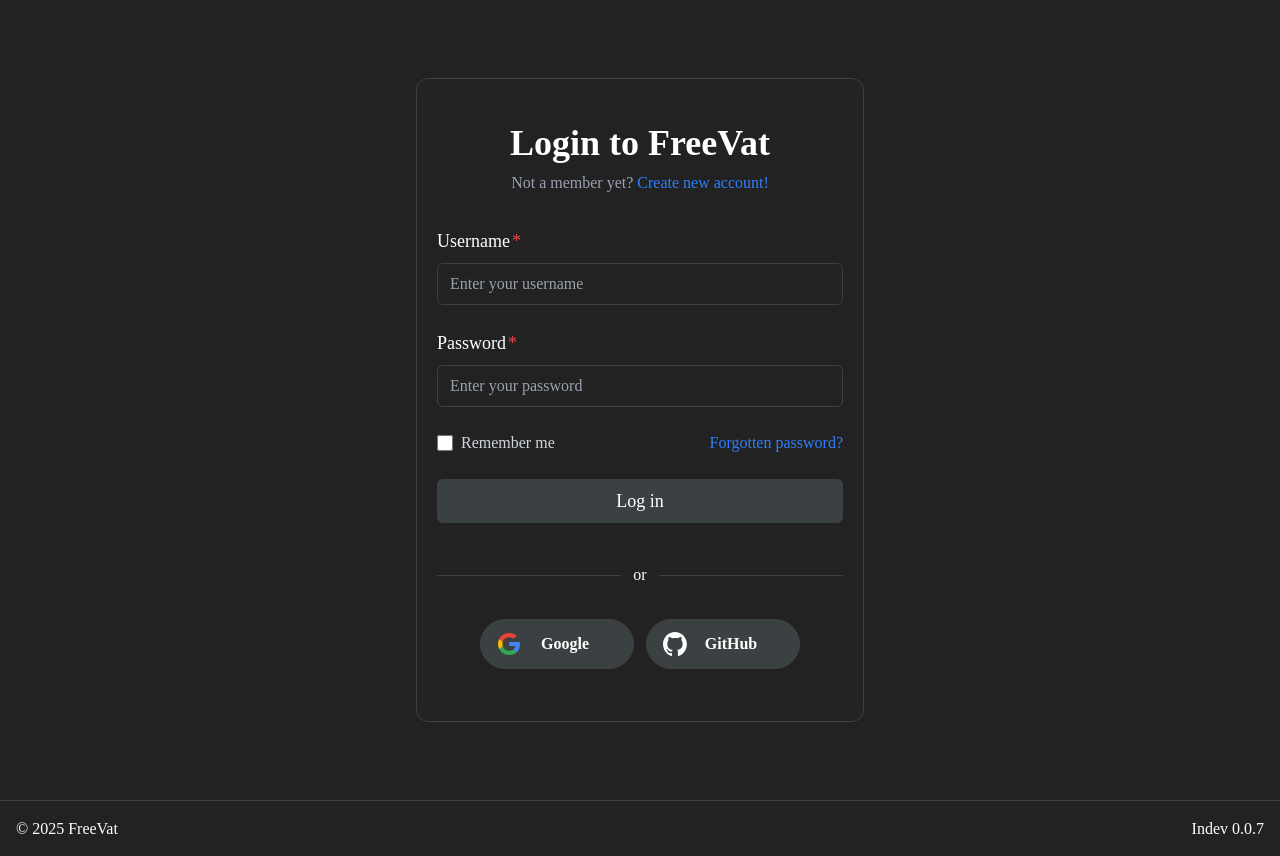
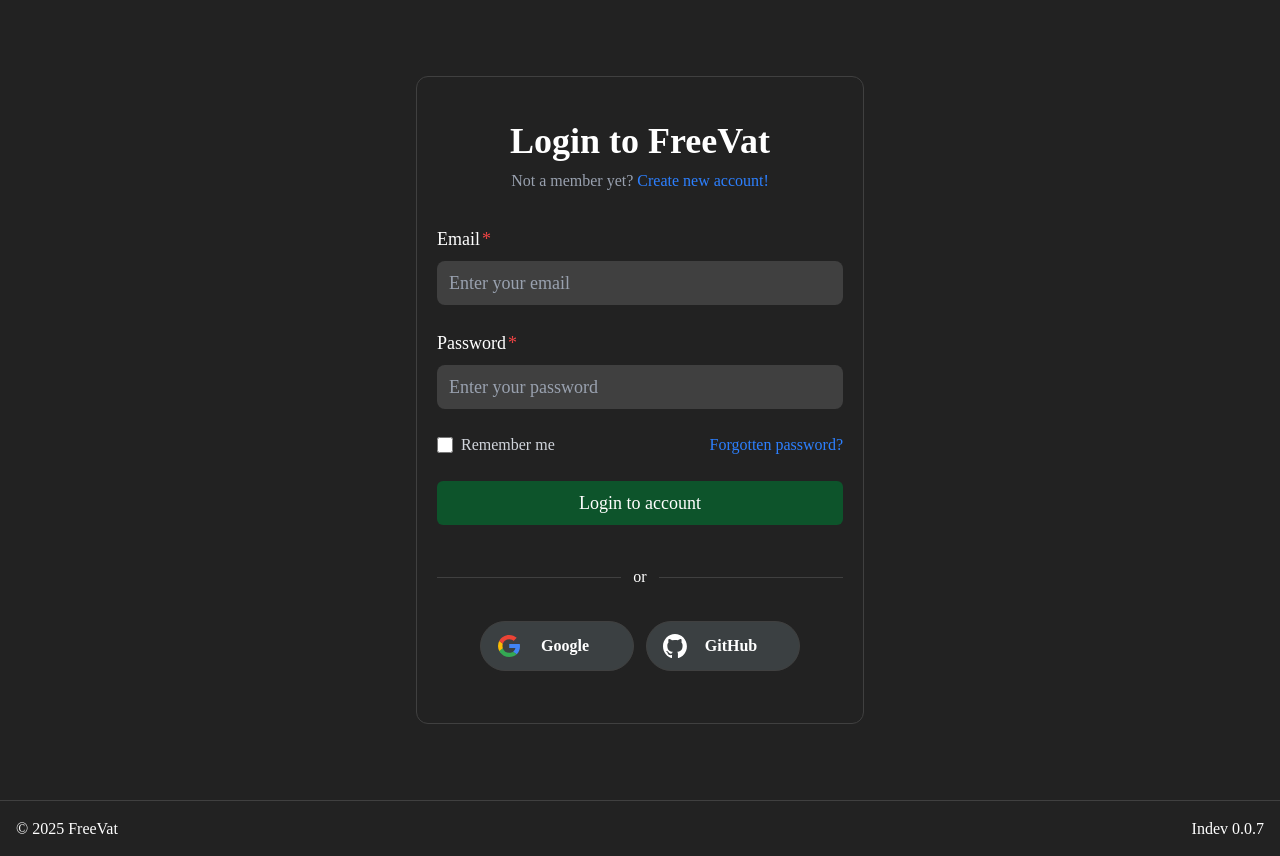
Before and after one commit to PanVat/FreeVat, a Django app: template templates/users/login.html in a window 1280 px wide. Shown: the part 110-966 px from the top of the page. Run offline with Django 5.2, Linux system fonts and the light colour scheme; the template is opened without the code that fills it: values that come from a table or form of the project are taken from there, others are empty; some libraries are stand-ins or nearby versions; some web fonts are replaced.

Commit message:
Přihlašování a registrace účtů

```diff
--- a/freevat/settings.py
+++ b/freevat/settings.py
@@ -175,4 +175,7 @@ STATIC_ROOT = BASE_DIR / 'staticfiles'
 # Uživatelský model
 AUTH_USER_MODEL = 'users.User'
 
+# Důležité kvůli chybě
+SITE_ID = 1
+
 DEFAULT_AUTO_FIELD = 'django.db.models.BigAutoField'
--- a/static/css/tailwind/dist/styles.css
+++ b/static/css/tailwind/dist/styles.css
@@ -10,6 +10,8 @@
     --color-red-100: oklch(93.6% 0.032 17.717);
     --color-red-700: oklch(50.5% 0.213 27.518);
     --color-red-900: oklch(39.6% 0.141 25.723);
+    --color-green-800: oklch(44.8% 0.119 151.328);
+    --color-green-900: oklch(39.3% 0.095 152.535);
     --color-blue-500: oklch(62.3% 0.214 259.815);
     --color-blue-600: oklch(54.6% 0.245 262.881);
     --color-blue-700: oklch(48.8% 0.243 264.376);
@@ -249,9 +251,6 @@
   .table {
     display: table;
   }
-  .w-full {
-    width: 100%;
-  }
   .flex-grow {
     flex-grow: 1;
   }
@@ -291,22 +290,12 @@
   .rounded {
     border-radius: 0.25rem;
   }
-  .rounded-lg {
-    border-radius: var(--radius-lg);
-  }
   .border {
     border-style: var(--tw-border-style);
     border-width: 1px;
   }
-  .border-2 {
-    border-style: var(--tw-border-style);
-    border-width: 2px;
-  }
   .border-red-700 {
     border-color: var(--color-red-700);
-  }
-  .bg-blue-600 {
-    background-color: var(--color-blue-600);
   }
   .bg-red-900 {
     background-color: var(--color-red-900);
@@ -316,9 +305,6 @@
   }
   .px-4 {
     padding-inline: calc(var(--spacing) * 4);
-  }
-  .py-2 {
-    padding-block: calc(var(--spacing) * 2);
   }
   .py-3 {
     padding-block: calc(var(--spacing) * 3);
@@ -352,11 +338,6 @@
   .underline {
     text-decoration-line: underline;
   }
-  .placeholder-gray-400 {
-    &::placeholder {
-      color: var(--color-gray-400);
-    }
-  }
   .shadow {
     --tw-shadow: 0 1px 3px 0 var(--tw-shadow-color, rgb(0 0 0 / 0.1)), 0 1px 2px -1px var(--tw-shadow-color, rgb(0 0 0 / 0.1));
     box-shadow: var(--tw-inset-shadow), var(--tw-inset-ring-shadow), var(--tw-ring-offset-shadow), var(--tw-ring-shadow), var(--tw-shadow);
@@ -375,13 +356,6 @@
   }
   .filter {
     filter: var(--tw-blur,) var(--tw-brightness,) var(--tw-contrast,) var(--tw-grayscale,) var(--tw-hue-rotate,) var(--tw-invert,) var(--tw-saturate,) var(--tw-sepia,) var(--tw-drop-shadow,);
-  }
-  .hover\:bg-blue-700 {
-    &:hover {
-      @media (hover: hover) {
-        background-color: var(--color-blue-700);
-      }
-    }
   }
   .sm\:inline {
     @media (width >= 40rem) {
@@ -710,9 +684,24 @@
     margin-block-end: calc(calc(var(--spacing) * 6) * calc(1 - var(--tw-space-y-reverse)));
   }
 }
-.custom-input-border {
-  border-radius: var(--radius-md);
-  border: 1px solid #404040 !important;
+.form-input-classes {
+  display: block;
+  width: 100%;
+  border-radius: var(--radius-lg);
+  border-style: var(--tw-border-style);
+  border-width: 2px;
+  --tw-border-style: none;
+  border-style: none;
+  padding-inline: calc(var(--spacing) * 3);
+  padding-block: calc(var(--spacing) * 2);
+  font-size: var(--text-lg);
+  line-height: var(--tw-leading, var(--text-lg--line-height));
+  &::placeholder {
+    color: var(--color-gray-400);
+  }
+  --tw-outline-style: none;
+  outline-style: none;
+  background-color: #404040;
 }
 .asteriskField {
   color: #ef4444;
@@ -759,7 +748,7 @@
   --tw-duration: 150ms;
   transition-duration: 150ms;
   cursor: pointer;
-  background-color: #3B4042;
+  background-color: var(--color-green-900);
   &:hover {
     @media (hover: hover) {
       opacity: 90%;
--- /dev/null
+++ b/templates/users/error.html
@@ -0,0 +1,10 @@
+<!-- Zobrazení chyb pro jednotlivá pole ve formuláři -->
+{% for field in form %}
+    {% if field.errors %}
+        <div class="bg-red-900 border border-red-700 text-red-100 px-4 py-3 rounded mb-4">
+            {% for error in field.errors %}
+                <span class="block sm:inline">{{ error }}</span>
+            {% endfor %}
+        </div>
+    {% endif %}
+{% endfor %}
--- a/templates/users/login.html
+++ b/templates/users/login.html
@@ -27,18 +27,13 @@
             <form class="mt-8 space-y-6" method="POST">
                 {% csrf_token %}
 
-                <!-- Zobrazení chyb -->
-                {% if form.errors %}
-                    <div class="bg-red-900 border border-red-700 text-red-100 px-4 py-3 rounded">
-                        <strong class="font-bold">{% trans 'Error!' %}</strong>
-                        <span class="block sm:inline">{% trans 'Incorrect login credentials' %}</span>
-                    </div>
-                {% endif %}
+                <!-- Zobrazení chybových hlášek -->
+                {% include "users/error.html" %}
 
                 <!-- Formulářová pole -->
                 <div class="form-inputs-container">
                     <div class="mb-4">
-                        {{ form.username|as_crispy_field }}
+                        {{ form.email|as_crispy_field }}
                     </div>
                     <div>
                         {{ form.password|as_crispy_field }}
@@ -63,10 +58,10 @@
 
                 <!-- Tlačítko přihlášení -->
                 <div class="flex justify-center">
-                    <a type="submit"
-                       class="form-login-button group">
-                        {% trans 'Log in' %}
-                    </a>
+                    <button type="submit"
+                            class="form-login-button group">
+                        {% trans 'Login to account' %}
+                    </button>
                 </div>
             </form>
 
--- a/users/forms.py
+++ b/users/forms.py
@@ -10,7 +10,7 @@ from django.utils.translation import gettext_lazy as _
 User = get_user_model()
 
 # Vstupní pole ve formuláři
-INPUT_CLASSES = "block w-full px-3 py-2 border-2 custom-input-border placeholder-gray-400"
+INPUT_CLASSES = "form-input-classes"
 
 # Třídy pro labely ve formuláři
 LABEL_CLASSES = "text-lg font-medium mb-2 block"
@@ -52,20 +52,18 @@ class CustomUserCreationForm(UserCreationForm):
     def __init__(self, *args, **kwargs):
         super().__init__(*args, **kwargs)
 
-        # Odstraníme pole pro potvrzení hesla
+        # Odstranění pole pro potvrzení hesla
         del self.fields['password2']
 
         self.helper = FormHelper()
         self.helper.form_method = 'post'
-        self.helper.form_class = 'space-y-4'  # Přidá mezeru mezi poli
+        self.helper.form_class = 'space-y-4'
+        self.helper.form_show_errors = False # Skryje chyby napsané pod vstupní pole
 
         # Nastavíme třídy pro labely
         self.helper.label_class = LABEL_CLASSES
 
-        # Ikonky do vstupních polí
-        self.fields['username'].widget.attrs.update({'icon': 'user'})
-
-        # Vlastní CSS styly pro pole formuláře
+        # Vlastní layout
         self.helper.layout = Layout(
             Field('username', css_class=INPUT_CLASSES),
             Field('email', css_class=INPUT_CLASSES),
@@ -80,19 +78,18 @@ class CustomUserCreationForm(UserCreationForm):
     def clean_email(self):
         email = self.cleaned_data.get('email')
         if User.objects.filter(email__iexact=email).exists():
-            raise forms.ValidationError(_("This email is already in use."))
+            raise forms.ValidationError(_("Email address is already in use."))
         return email
 
 
 class CustomLoginForm(forms.Form):
-    # Uživatelské jméno
-    username = forms.CharField(
-        max_length=150,
-        label=_("Username"),
+    # Email místo username
+    email = forms.EmailField(
+        label=_("Email"),
         required=True,
-        widget=forms.TextInput(attrs={
+        widget=forms.EmailInput(attrs={
             'class': INPUT_CLASSES,
-            'placeholder': _('Enter your username')
+            'placeholder': _('Enter your email')
         }),
     )
 
@@ -110,23 +107,29 @@ class CustomLoginForm(forms.Form):
         super().__init__(*args, **kwargs)
         self.helper = FormHelper()
         self.helper.form_method = 'post'
-        self.helper.form_class = 'space-y-4'  # Přidá mezeru mezi poli
-        self.helper.label_class = LABEL_CLASSES  # Aplikujeme třídy na labely
+        self.helper.form_class = 'space-y-4'
+        self.helper.label_class = LABEL_CLASSES
 
-        # Tlačítko pro přihlášení
+        # Vlastní layout pro login
         self.helper.layout = Layout(
-            Field('username'),
-            Field('password'),
+            Field('email', css_class=INPUT_CLASSES),
+            Field('password', css_class=INPUT_CLASSES),
             Submit('submit', _("Log in"))
         )
 
     def clean(self):
         cleaned_data = super().clean()
-        username = cleaned_data.get("username")
+        email = cleaned_data.get("email")
         password = cleaned_data.get("password")
 
-        if username and password:
-            user = authenticate(username=username, password=password)
-            if user is None:
-                raise forms.ValidationError(_("Invalid username or password."))
+        if email and password:
+            # Najdi uživatele podle emailu
+            try:
+                user = User.objects.get(email=email)
+                # Authenticate pomocí username
+                user = authenticate(username=user.username, password=password)
+                if user is None:
+                    raise forms.ValidationError(_("Invalid email or password."))
+            except User.DoesNotExist:
+                raise forms.ValidationError(_("Invalid email or password."))
         return cleaned_data
```
Also changed, not shown: freevat/models.py (+40 -37 lines), static/css/tailwind/src/users/form.css (+4 -5 lines), templates/users/register.html (+2 -7 lines), users/views.py (+2 -11 lines).
